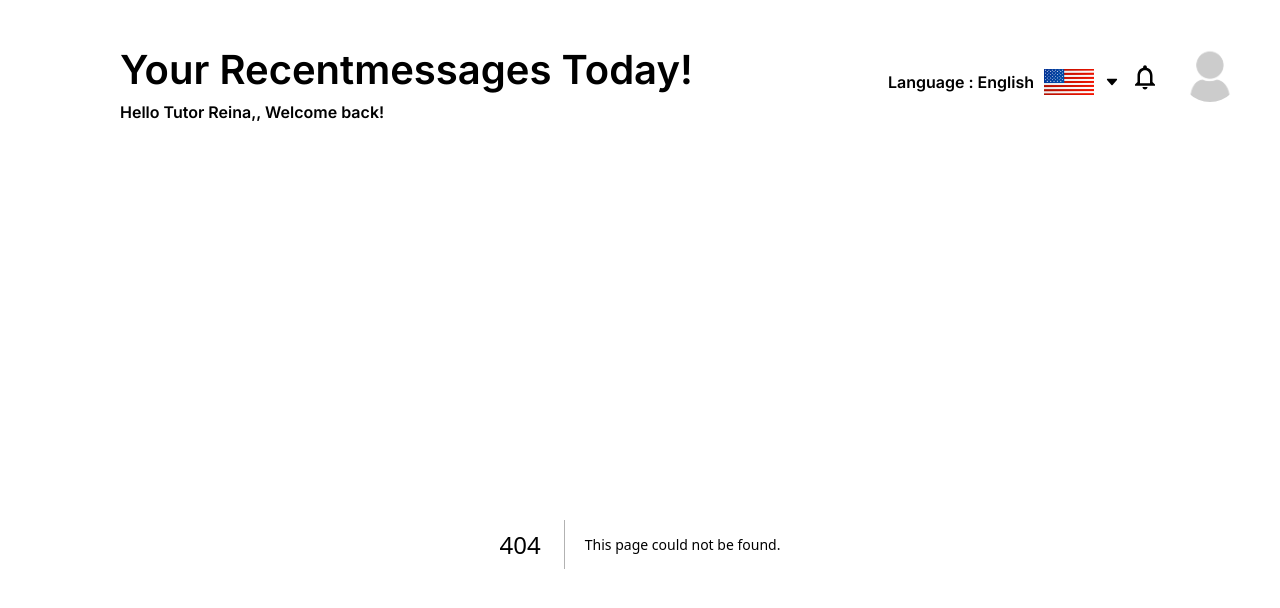
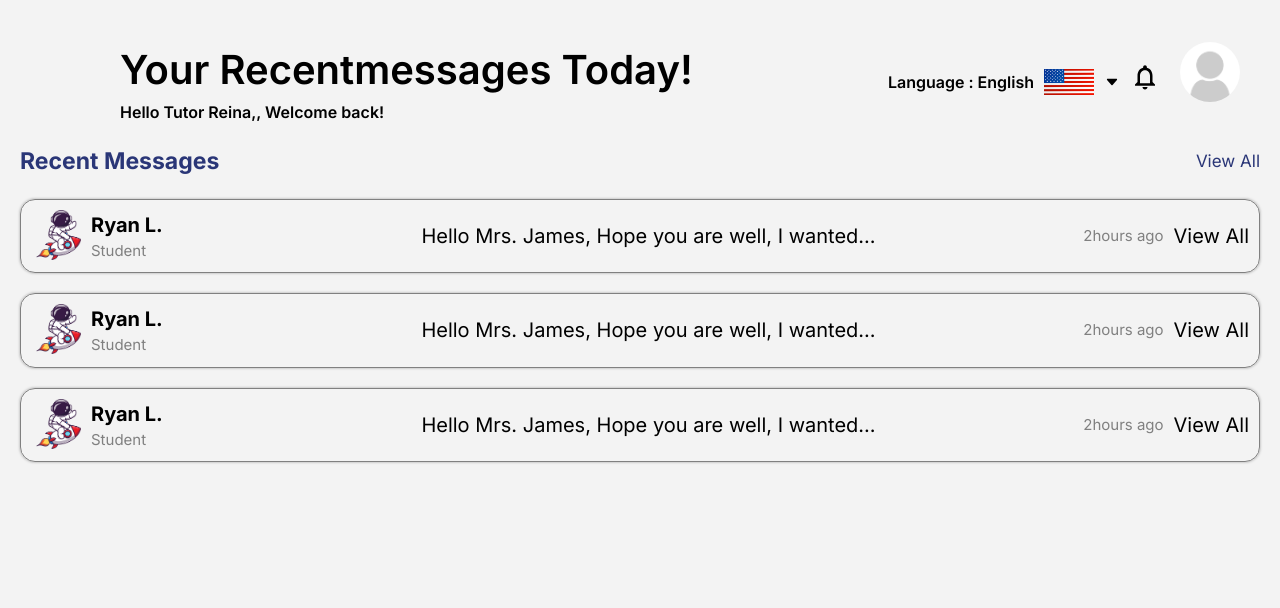
Before and after one commit to Sanguine-Feranmi/tutor-dashboard, a Next.js app: page /ui/dashboard/recentmessages in a window 1280 px wide. Before the commit this address had no page. Shown: the top 608 px of the page. Built offline with nearby package versions, Linux system fonts and the light colour scheme.

Commit message:
recent messages

```diff
--- a/src/app/dashboard/page.tsx
+++ b/src/app/dashboard/page.tsx
@@ -2,6 +2,7 @@ import Cards from '../ui/dashboard/card/page'
 import styles from '../ui/dashboard/dashboard.module.css'
 import Notification from '../ui/dashboard/notification/page'
 import Ongoing from '../ui/dashboard/ongoing/page'
+import RecentMessages from '../ui/dashboard/recentmessages/page'
 import Rightbar from '../ui/dashboard/rightbar/page'
 import { RiMenuUnfoldLine, RiMenuFoldLine } from "react-icons/ri";
 
@@ -24,6 +25,9 @@ const Dashboard  =()=>{
                     <div className={styles.ongoing}>
                         <Ongoing/>
                     </div>
+                    <div className={styles.ongoing}>
+                        <RecentMessages/>
+                    </div>
                 </div>
             <div className={styles.side}>
                 <Rightbar/>
--- /dev/null
+++ b/src/app/ui/dashboard/recentmessages/page.tsx
@@ -0,0 +1,86 @@
+import styles from "./recentmessages.module.css"
+import style from "../notification/notification.module.css"
+import Image from "next/image"
+
+const RecentMessages  =()=>{
+    return(
+        <>
+            <div>
+                <div className={style.head}>
+                    <h2>Recent Messages</h2>
+                    <h2>View All</h2>
+                </div>
+                <div className={styles.msgs}>
+                    <div className={styles.msgBox}>
+                        <div className={styles.user}>
+                            <div className={styles.userImg}>
+                                <Image src="/astronaut.png" alt='' width="50" height="50"/>
+                            </div>
+                            <div className={styles.userName}>
+                                <p>Ryan L.</p>
+                                <p>Student</p>
+                            </div>
+                        </div>
+                        <div className={styles.message}>
+                            <p>Hello Mrs. James, Hope you are well, I wanted...</p>
+                        </div>
+                        <div className={styles.timeview}>
+                            <div className={styles.time}>
+                                <p>2hours ago</p>
+                            </div>
+                            <div className={styles.viewBtn}>
+                            <h2>View All</h2>
+                            </div>
+                        </div>
+                    </div>
+                    <div className={styles.msgBox}>
+                        <div className={styles.user}>
+                            <div className={styles.userImg}>
+                                <Image src="/astronaut.png" alt='' width="50" height="50"/>
+                            </div>
+                            <div className={styles.userName}>
+                                <p>Ryan L.</p>
+                                <p>Student</p>
+                            </div>
+                        </div>
+                        <div className={styles.message}>
+                            <p>Hello Mrs. James, Hope you are well, I wanted...</p>
+                        </div>
+                        <div className={styles.timeview}>
+                            <div className={styles.time}>
+                                <p>2hours ago</p>
+                            </div>
+                            <div className={styles.viewBtn}>
+                            <h2>View All</h2>
+                            </div>
+                        </div>
+                    </div>
+                    <div className={styles.msgBox}>
+                        <div className={styles.user}>
+                            <div className={styles.userImg}>
+                                <Image src="/astronaut.png" alt='' width="50" height="50"/>
+                            </div>
+                            <div className={styles.userName}>
+                                <p>Ryan L.</p>
+                                <p>Student</p>
+                            </div>
+                        </div>
+                        <div className={styles.message}>
+                            <p>Hello Mrs. James, Hope you are well, I wanted...</p>
+                        </div>
+                        <div className={styles.timeview}>
+                            <div className={styles.time}>
+                                <p>2hours ago</p>
+                            </div>
+                            <div className={styles.viewBtn}>
+                            <h2>View All</h2>
+                            </div>
+                        </div>
+                    </div>
+                </div>
+            </div>
+        </>
+    )
+}
+
+export default RecentMessages
--- /dev/null
+++ b/src/app/ui/dashboard/recentmessages/recentmessages.module.css
@@ -0,0 +1,57 @@
+.msgs
+{
+    color: black;
+    font-size: 20px;
+    margin-top: 20px;
+    display: flex;
+    flex-direction: column;
+    gap: 20px;
+}
+.msgBox
+{
+    display: flex;
+    justify-content: space-between;
+    vertical-align: middle;
+    border: 1px solid grey;
+    padding: 10px;
+    border-radius: 15px;
+    align-items: center;
+    box-shadow: 0 0 2px 1px rgba(128, 128, 128, 0.345);
+}
+.user
+{
+    display: flex;
+    width: 15%;
+    /* justify-content: space-between; */
+    /* vertical-align: middle; */
+}
+
+.userImg
+{
+    border-radius: 50%;
+    padding-right: 10px;
+}
+.userName p:nth-child(1)
+{
+    font-weight: 700;
+}
+.userName p:nth-child(2)
+{
+    font-size: 15px;
+    color: grey;
+}
+.timeview
+{
+    display: flex;
+    justify-content: space-between;
+    align-items: center;
+}
+.time
+{
+    padding-right: 10px;
+}
+.time p
+{
+    font-size: 15px;
+    color: grey;
+}
```
